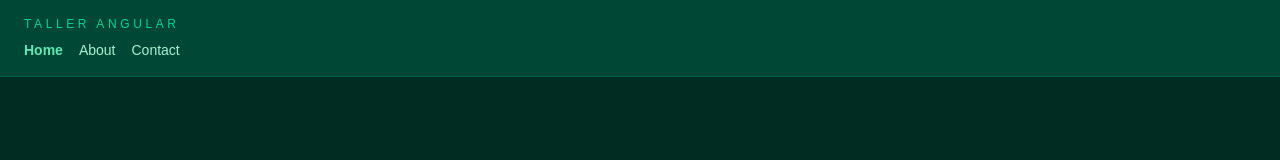
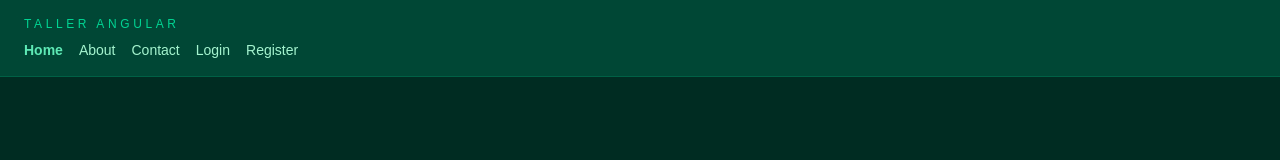
Before and after one commit to MiloAgudelo/reactiveFormsAndRoutes, an Angular app: page /home in a window 1280 px wide. Shown: the top 160 px of the page. Built offline with nearby package versions, Linux system fonts and the light colour scheme.

Commit message:
Feat: expand navigation with login and register

```diff
--- a/src/app/app.html
+++ b/src/app/app.html
@@ -2,10 +2,12 @@
   <header class="sticky top-0 bg-emerald-900/80 backdrop-blur px-6 py-4 border-b border-emerald-800">
     <div class="flex flex-col gap-2">
       <p class="text-xs uppercase tracking-[0.3em] text-emerald-400">Taller Angular</p>
-      <nav class="flex gap-4 text-sm text-emerald-200">
+      <nav class="flex flex-wrap gap-4 text-sm text-emerald-200">
         <a routerLink="/home" routerLinkActive="text-emerald-300 font-semibold">Home</a>
         <a routerLink="/about" routerLinkActive="text-emerald-300 font-semibold">About</a>
         <a routerLink="/contact" routerLinkActive="text-emerald-300 font-semibold">Contact</a>
+        <a routerLink="/login" routerLinkActive="text-emerald-300 font-semibold">Login</a>
+        <a routerLink="/register" routerLinkActive="text-emerald-300 font-semibold">Register</a>
       </nav>
     </div>
   </header>
```
